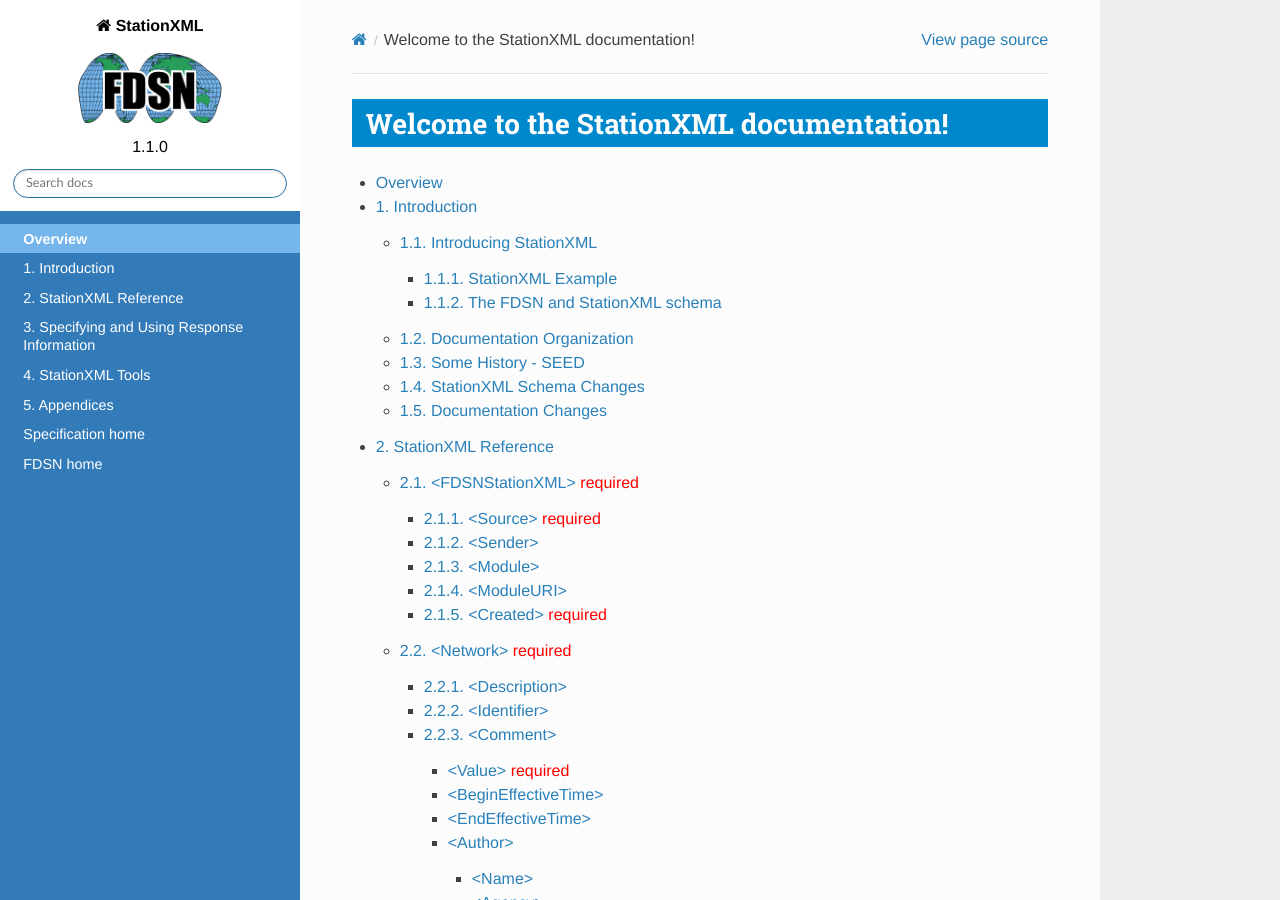
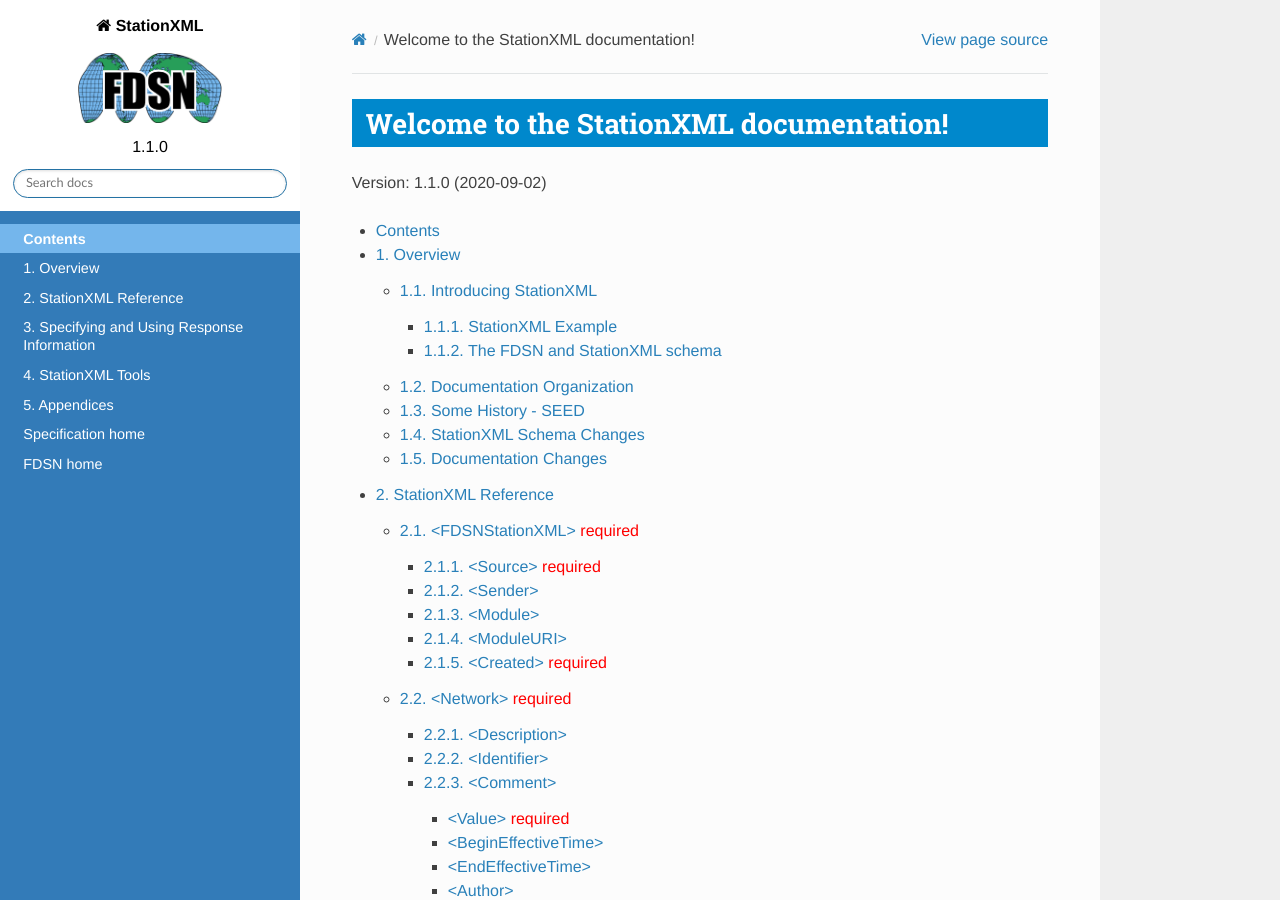
Before and after one commit to FDSN/StationXML, a Sphinx documentation site: the page built from docs/index.rst, in a window 1280 px wide and 900 px high. Built offline with Sphinx 7.4.7 and the Read the Docs theme 2.0.0, drawn with Linux system fonts in a browser that asks for light colours.

Commit message:
Add acknowledgements, document version, minor re-org, and fixes

```diff
--- a/docs/conf.py
+++ b/docs/conf.py
@@ -27,8 +27,11 @@
 version = '1.1.0'
 
 # Documentation version, schema + date
-# ALSO UPDATE the documentation version in introduction.rst
-doc_version = version + ' (2020-08-22)'
+# ALSO UPDATE the release documentation version in introduction.rst
+doc_version = version + ' (2020-09-02)'
+
+# Allow |doc_version| to be used in RST
+rst_epilog = '.. |doc_version| replace:: %s' % doc_version
 
 # -- General configuration ---------------------------------------------------
 
--- a/docs/index.rst
+++ b/docs/index.rst
@@ -9,7 +9,9 @@
    :format: latex
 
 Welcome to the StationXML documentation!
-===========================================
+========================================
+
+Version: |doc_version|
 
 ..  :numbered=3:
 
@@ -17,19 +19,19 @@
    :glob:
    :numbered: 3
 
-   Overview <self>
-   introduction.rst
-   reference.rst
-   response.rst
-   tools.rst
-   appendices.rst
+   Contents <self>
+   overview
+   reference
+   response
+   tools
+   appendices
    Specification home <https://www.fdsn.org/xml/station/>
    FDSN home <https://www.fdsn.org/>
 
 Indices and tables
 ==================
 
-* :doc:`introduction`
+* :doc:`overview`
 * :doc:`reference`
 * :doc:`response-theory`
 * :doc:`tools`
--- a/docs/requirements.txt
+++ b/docs/requirements.txt
@@ -2,7 +2,7 @@
 xmlschema==1.2.2
 docutils==0.15.2
 Sphinx==2.3.0
-sphinx-rtd-theme==0.5.0rc1
+sphinx-rtd-theme==0.5.0
 sphinxcontrib-applehelp==1.0.1
 sphinxcontrib-contentui==0.2.4
 sphinxcontrib-devhelp==1.0.1
```
Also changed, not shown: docs/overview.rst (renamed from docs/introduction.rst, +11 -17 lines).
